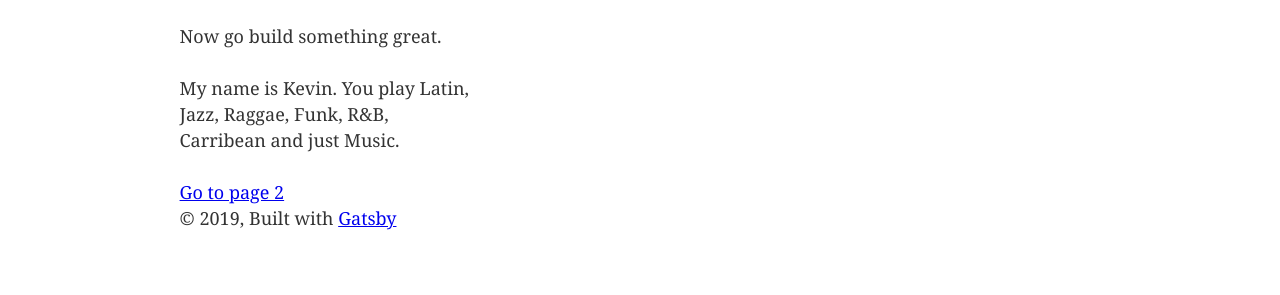
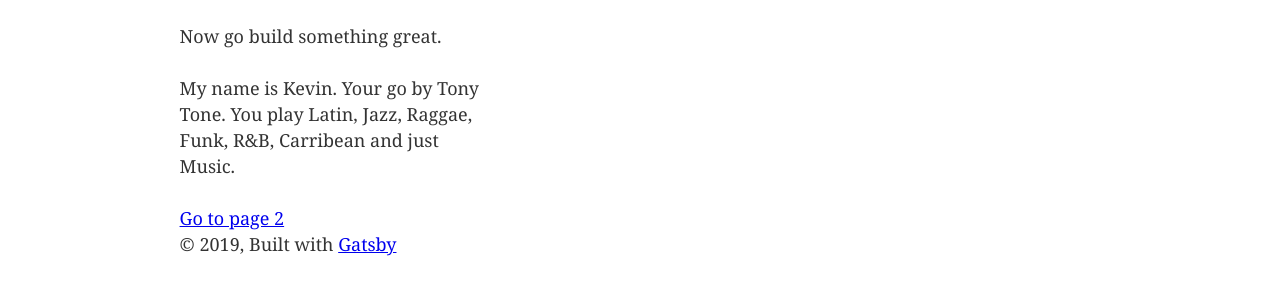
Before and after one commit to KGriego/MusicWebsite, a Gatsby site: page / in a window 1280 px wide. Shown: the part 223-518 px from the top of the page. Built offline with nearby package versions, Linux system fonts and the light colour scheme; Gatsby itself is replaced by a stand-in of ours.

Commit message:
including name

```diff
--- a/src/pages/index.js
+++ b/src/pages/index.js
@@ -12,7 +12,7 @@ const IndexPage = () => (
     <p>Welcome to your new Gatsby site.</p>
     <p>Now go build something great.</p>
     <div style={{ maxWidth: `300px`, marginBottom: `1.45rem` }}>
-      My name is Kevin. You play Latin, Jazz, Raggae, Funk, R&B, Carribean and
+      My name is Kevin. Your go by Tony Tone. You play Latin, Jazz, Raggae, Funk, R&B, Carribean and
       just Music.
     </div>
     <Link to="/page-2/">Go to page 2</Link>
```
